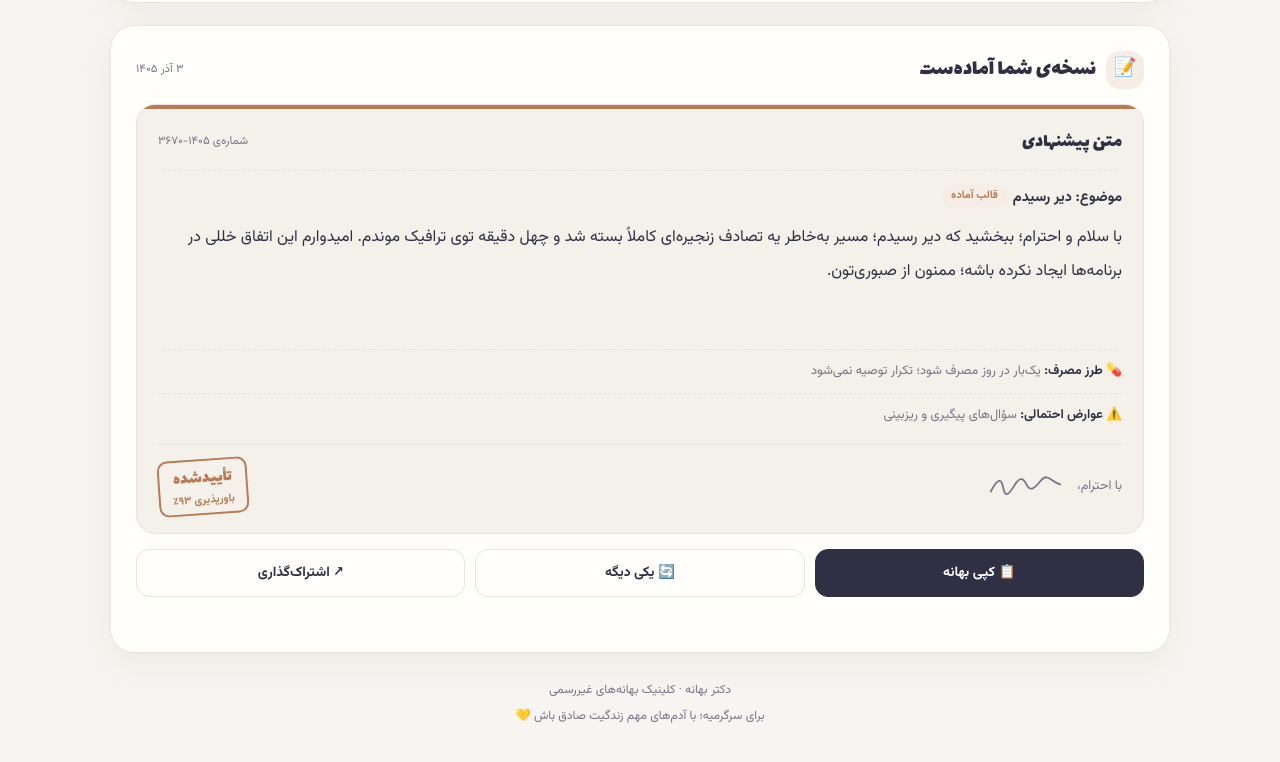
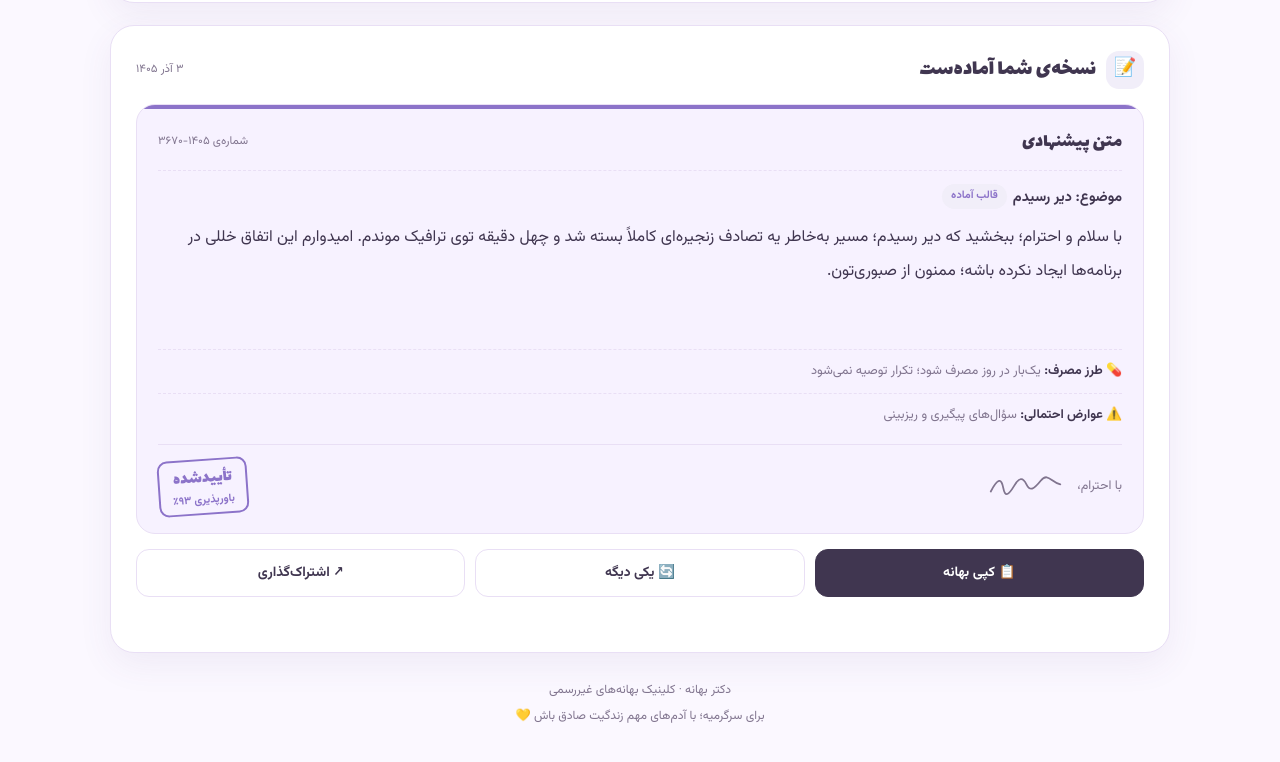
Before and after one commit to MaryamJangjoo/dr-bahaneh, a plain HTML site: page index.html in a window 1280 px wide. Shown: the part 834-1596 px from the top of the page. Drawn offline with Linux system fonts and the light colour scheme; no server answers.

Commit message:
Add cloud welcome screen and match light theme to cloud palette

```diff
--- a/index.html
+++ b/index.html
@@ -1,4 +1,24 @@
-<!doctype html><html><head><meta charset=utf8><meta name=viewport content="width=device-width,initial-scale=1,viewport-fit=cover"><meta name="theme-color" content="#f7f5f1"><meta name="description" content="دکتر بهانه؛ برای هر موقعیتی یک بهانه بامزه بساز، کپی کن و با دوستانت به اشتراک بگذار."><link rel="manifest" href="manifest.webmanifest"><link rel="icon" href="icon.svg?v=3" type="image/svg+xml"><style>:root{color-scheme:light;box-sizing:border-box;padding-top:env(safe-area-inset-top,0px);padding-bottom:env(safe-area-inset-bottom,0px)}html{scroll-padding-top:env(safe-area-inset-top,0px)}body{margin:0;padding:0;font:14px -apple-system,BlinkMacSystemFont,sans-serif;background:#fff;color:#000}img{max-width:100%}[hidden]:not([hidden=until-found i]){display:none!important}</style></head><body>
+<!doctype html><html><head><meta charset=utf8><meta name=viewport content="width=device-width,initial-scale=1,viewport-fit=cover"><meta name="theme-color" content="#F9EFFF"><meta name="description" content="دکتر بهانه؛ برای هر موقعیتی یک بهانه بامزه بساز، کپی کن و با دوستانت به اشتراک بگذار."><link rel="manifest" href="manifest.webmanifest"><link rel="icon" href="icon.svg?v=3" type="image/svg+xml"><style>:root{color-scheme:light;box-sizing:border-box;padding-top:env(safe-area-inset-top,0px);padding-bottom:env(safe-area-inset-bottom,0px)}html{scroll-padding-top:env(safe-area-inset-top,0px)}body{margin:0;padding:0;font:14px -apple-system,BlinkMacSystemFont,sans-serif;background:#fff;color:#000}img{max-width:100%}[hidden]:not([hidden=until-found i]){display:none!important}
+#launch-splash{position:fixed;inset:0;z-index:9999;display:grid;place-items:center;background:linear-gradient(145deg,#F9EFFF 0%,#E6D9FF 100%);opacity:1;visibility:visible;transition:opacity .32s ease,visibility .32s ease}
+#launch-splash.is-leaving{opacity:0;visibility:hidden;pointer-events:none}
+.launch-inner{display:flex;flex-direction:column;align-items:center;gap:9px;text-align:center;color:#6F58AA}
+.launch-cloud{width:132px;height:132px;object-fit:contain;filter:drop-shadow(0 12px 22px rgba(113,88,170,.15));animation:cloud-float 1.8s ease-in-out infinite}
+.launch-name{margin:0;font:400 2.15rem/1.2 Lalezar,Tahoma,sans-serif;color:#6F58AA}
+.launch-caption{margin:0;font:500 .85rem/1.8 Vazirmatn,Tahoma,sans-serif;color:#82749B}
+.launch-dots{display:flex;gap:5px;margin-top:8px}
+.launch-dots i{width:6px;height:6px;border-radius:50%;background:#8C73C9;animation:launch-dot .8s ease-in-out infinite alternate}
+.launch-dots i:nth-child(2){animation-delay:.18s}.launch-dots i:nth-child(3){animation-delay:.36s}
+@keyframes cloud-float{0%,100%{transform:translateY(0) rotate(-2deg)}50%{transform:translateY(-7px) rotate(2deg)}}
+@keyframes launch-dot{to{opacity:.3;transform:translateY(-3px)}}
+@media(prefers-reduced-motion:reduce){.launch-cloud,.launch-dots i{animation:none!important}}</style></head><body>
+<div id="launch-splash" role="status" aria-label="دکتر بهانه در حال آماده شدن">
+  <div class="launch-inner">
+    <img class="launch-cloud" src="icon.svg?v=3" alt="">
+    <p class="launch-name">دکتر بهانه</p>
+    <p class="launch-caption">داریم نسخه‌ات رو آماده می‌کنیم...</p>
+    <span class="launch-dots" aria-hidden="true"><i></i><i></i><i></i></span>
+  </div>
+</div>
 <title>دکتر بهانه</title>
 <meta name="claude:viewport-fit-sides" content="cover">
 <link rel="stylesheet" href="https://fonts.googleapis.com/css2?family=Lalezar&family=Vazirmatn:wght@400;500;600;700&display=swap">
@@ -6,10 +26,10 @@
 
 :root{
   color-scheme:light;
-  --bg:#f7f5f1;--surface:#fffefa;--surface-soft:#f4f1eb;--ink:#303044;
-  --muted:#777486;--line:#e9e4dc;--primary:#7167b8;--primary-dark:#554d91;
-  --primary-soft:color-mix(in srgb,var(--primary) 12%,var(--surface));--coral:var(--primary);--coral-soft:var(--primary-soft);
-  --yellow:var(--primary-soft);--green:#57977e;--shadow:0 12px 34px rgba(55,48,38,.055);
+  --bg:#FBF8FF;--surface:#FFFFFF;--surface-soft:#F7F2FF;--ink:#403650;
+  --muted:#81758F;--line:#E9DFF5;--primary:#8C73C9;--primary-dark:#6F58AA;
+  --primary-soft:#F0E9FF;--coral:#F4A5B8;--coral-soft:#FFF0F4;
+  --yellow:#FFF1C9;--green:#57977e;--shadow:0 12px 34px rgba(91,70,130,.075);
   --radius:24px;--font:"Vazirmatn",Tahoma,system-ui,sans-serif;
   --font-display:"Lalezar","Vazirmatn",Tahoma,sans-serif;
 }
@@ -218,6 +238,14 @@ footer a{color:var(--muted);font-weight:600;text-decoration:none}.site-mark{alig
 
 <script>
 (function () {
+  var launchSplash = document.getElementById("launch-splash");
+  if (launchSplash) {
+    window.setTimeout(function () {
+      launchSplash.classList.add("is-leaving");
+      window.setTimeout(function () { launchSplash.remove(); }, 380);
+    }, 1600);
+  }
+
   var SIT = {
     late: {
       label: "دیر رسیدم",
@@ -403,9 +431,25 @@ footer a{color:var(--muted);font-weight:600;text-decoration:none}.site-mark{alig
     broke: ["#5d987b","#3e7058"], phone: ["#668eaa","#45677f"],
     overslept: ["#b47e87","#86565f"], call: ["#7d8bba","#596796"]
   };
+  // لایت مود از رنگ‌های خود ابر استفاده می‌کند؛ دارک مود دقیقاً پالت قبلی را نگه می‌دارد.
+  var CLOUD_LIGHT_THEMES = {
+    late: ["#8C73C9","#6F58AA"], deadline: ["#9580D0","#715CB0"],
+    party: ["#D99AB5","#B77591"], reply: ["#A18CD5","#7965B6"],
+    forgot: ["#B09BDF","#8872C3"], exam: ["#8875C8","#6854A6"],
+    birthday: ["#D8A2B8","#AE7892"], cancel: ["#9B88CA","#7560AE"],
+    broke: ["#9A88CB","#7460AB"], phone: ["#8999C9","#6576A8"],
+    overslept: ["#D58EAA","#B46C89"], call: ["#927DCE","#705BAF"]
+  };
+  function isDarkMode() {
+    var explicit = document.documentElement.getAttribute("data-theme");
+    if (explicit === "dark") return true;
+    if (explicit === "light") return false;
+    return !!(window.matchMedia && window.matchMedia("(prefers-color-scheme: dark)").matches);
+  }
   function applySituationTheme(key) {
-    var colors = SITUATION_THEMES[key] || SITUATION_THEMES.late;
     var root = document.documentElement;
+    var colors = isDarkMode() ? (SITUATION_THEMES[key] || SITUATION_THEMES.late) :
+      (CLOUD_LIGHT_THEMES[key] || CLOUD_LIGHT_THEMES.late);
     root.dataset.situation = key;
     root.style.setProperty("--primary", colors[0]);
     root.style.setProperty("--primary-dark", colors[1]);
```
